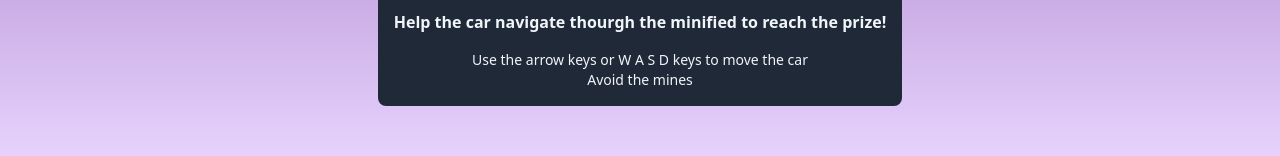
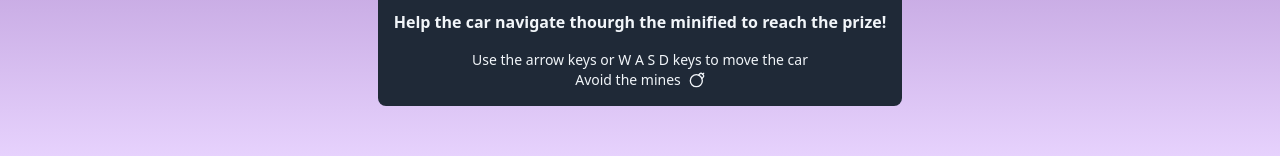
Before and after one commit to cesmunoz/minehunt, a React (Vite) app: page / in a window 1280 px wide. Shown: the part 630-786 px from the top of the page. Built offline with nearby package versions, Linux system fonts and the light colour scheme.

Commit message:
feat: adding win and gameOver

```diff
--- a/src/App.tsx
+++ b/src/App.tsx
@@ -2,6 +2,7 @@ import { Button } from "@/components/ui/button";
 import Cell from "@/components/cell";
 import { useState } from "react";
 import { CellType } from "./types";
+import { Bomb } from "lucide-react";
 
 const COLUMNS = 10;
 const ROWS = 10;
@@ -32,6 +33,8 @@ function initializeGame() {
 
 function App() {
   const [board, setBoard] = useState(initializeGame());
+  const [win, setWin] = useState(false);
+  const [gameOver, setGameOver] = useState(false);
 
   return (
     <main className="flex justify-center items-center min-h-screen bg-gradient-to-b from-purple-900 to-purple-200 p-2">
@@ -55,13 +58,22 @@ function App() {
           })}
         </div>
         <section className="text-secondary flex flex-col items-center text-center gap-4">
+          {win && (
+            <div className="text-green-400 font-bold text-xl">You won! 🏆</div>
+          )}
+          {gameOver && (
+            <div className="text-red-500 font-bold text-xl">Game Over 💥</div>
+          )}
           <Button className="w-28 h-10 rounded-lg">New Game</Button>
           <span className="text-base font-bold flex justify-center items-center">
             Help the car navigate thourgh the minified to reach the prize!
           </span>
           <div className="text-sm font-medium flex flex-col">
             <span>Use the arrow keys or W A S D keys to move the car</span>
-            <span>Avoid the mines</span>
+            <span className="flex items-center justify-center gap-2">
+              Avoid the mines
+              <Bomb className="w-4 h-4" />
+            </span>
           </div>
         </section>
       </div>
```
